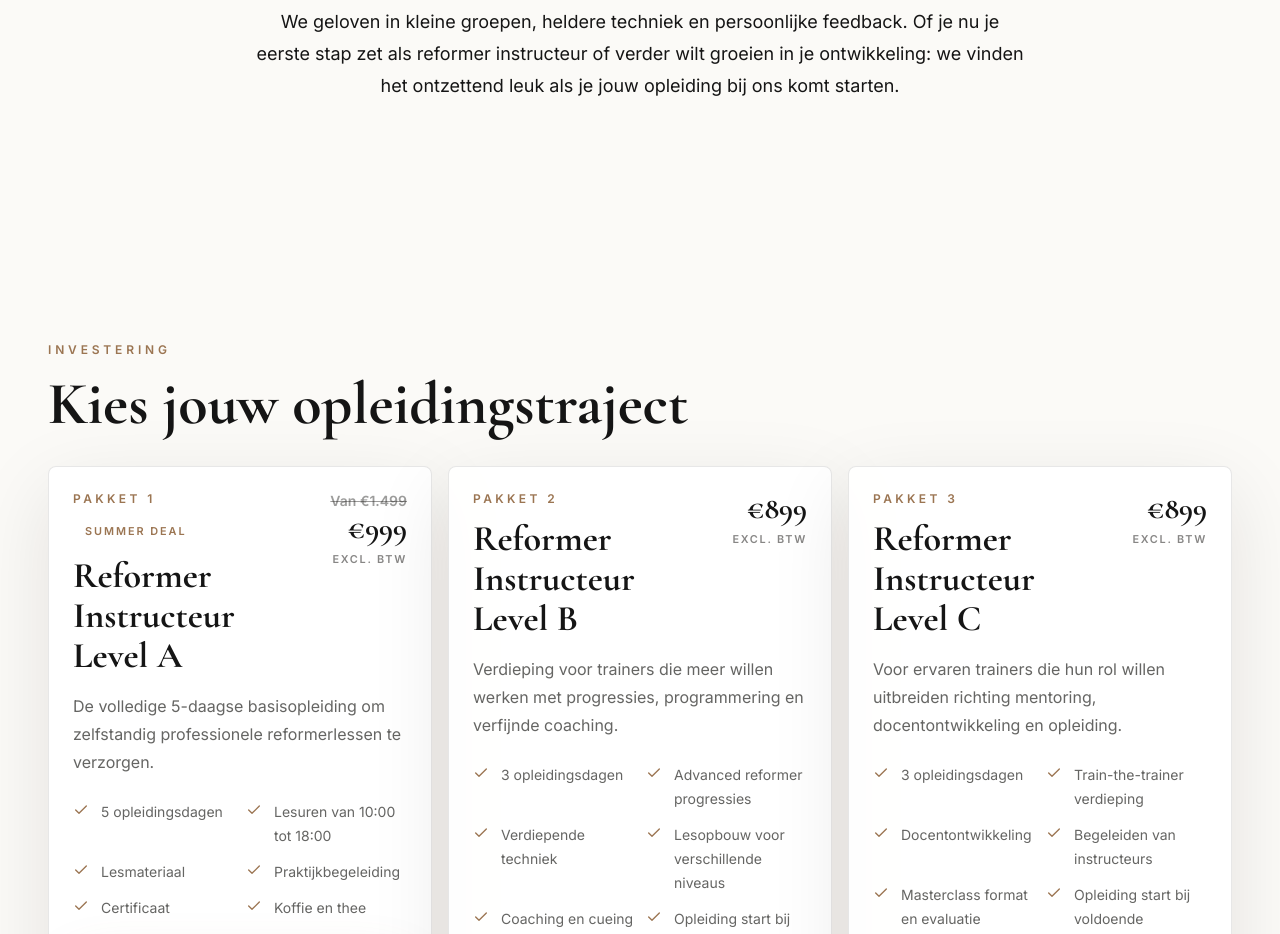
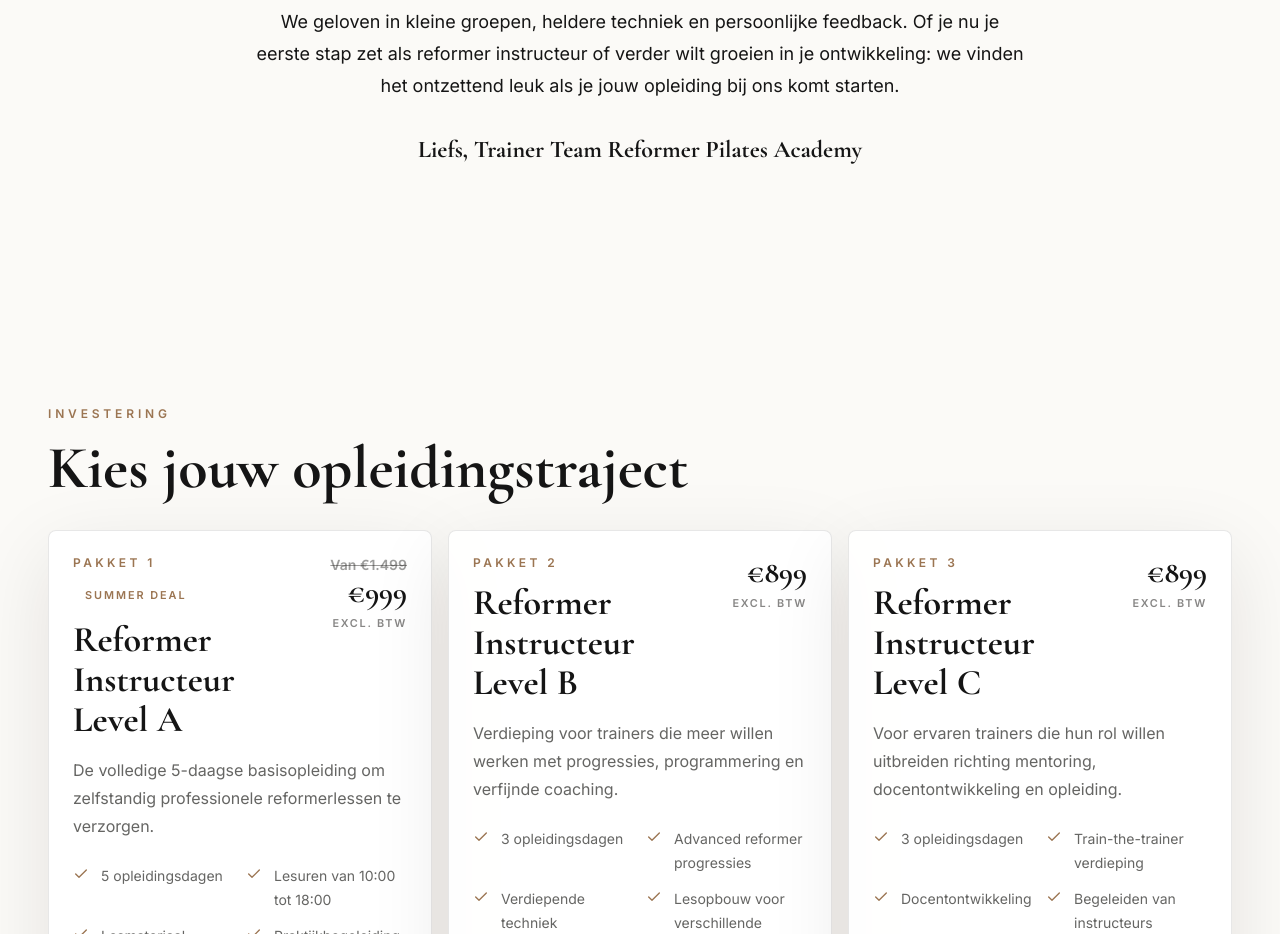
Before and after one commit to jochemsebastiaanvankuijk-rgb/dutch-reformer-academy, a Next.js app: page / in a window 1280 px wide. Shown: the part 940-1874 px from the top of the page. Built offline with nearby package versions, Linux system fonts and the light colour scheme.

Commit message:
Add welcome section signoff

```diff
--- a/components/LandingPage.tsx
+++ b/components/LandingPage.tsx
@@ -368,6 +368,9 @@ export default function LandingPage() {
                 leuk als je jouw opleiding bij ons komt starten.
               </p>
             </div>
+            <p className="mt-8 font-display text-2xl font-bold text-ink">
+              Liefs, Trainer Team Reformer Pilates Academy
+            </p>
           </motion.div>
         </div>
       </section>
```
